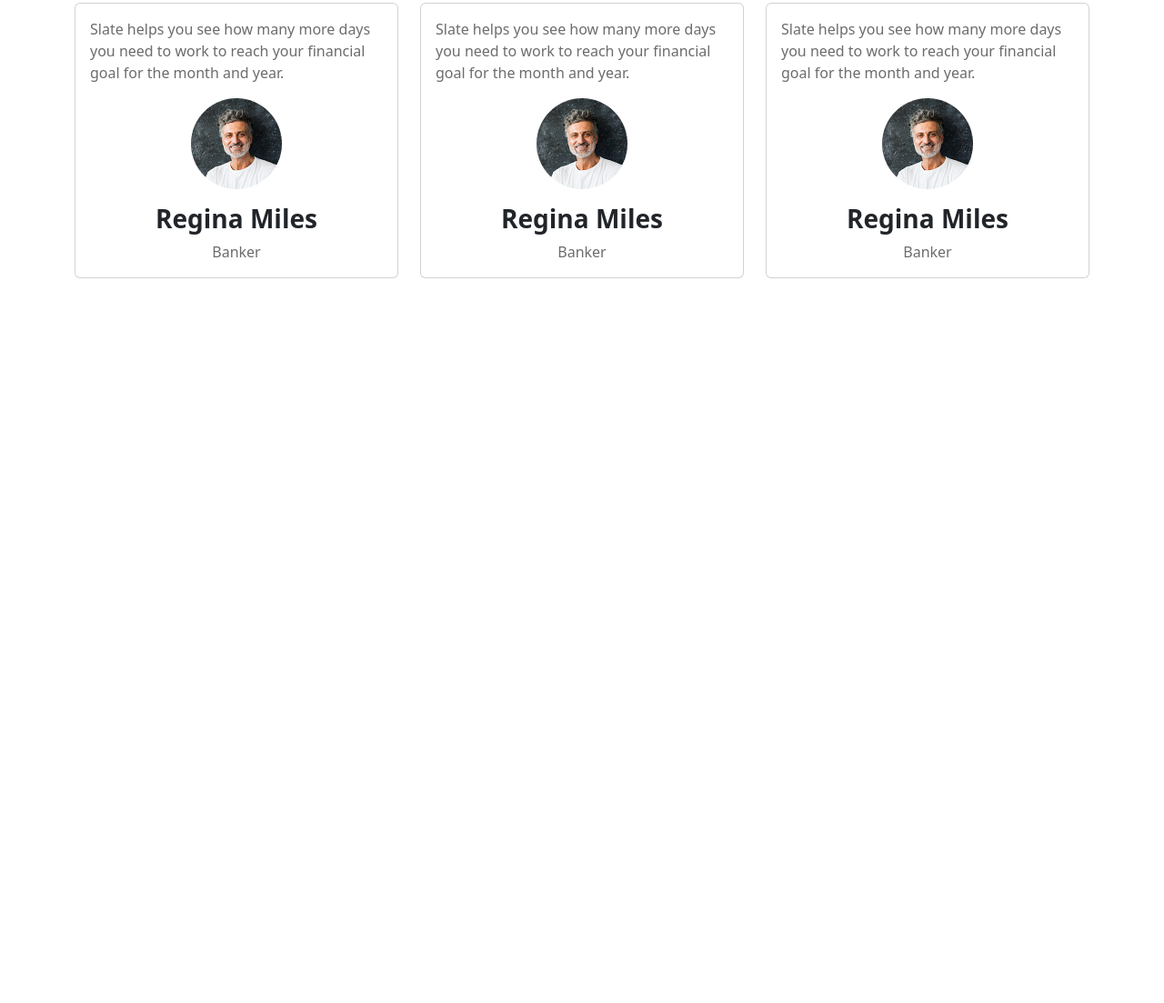
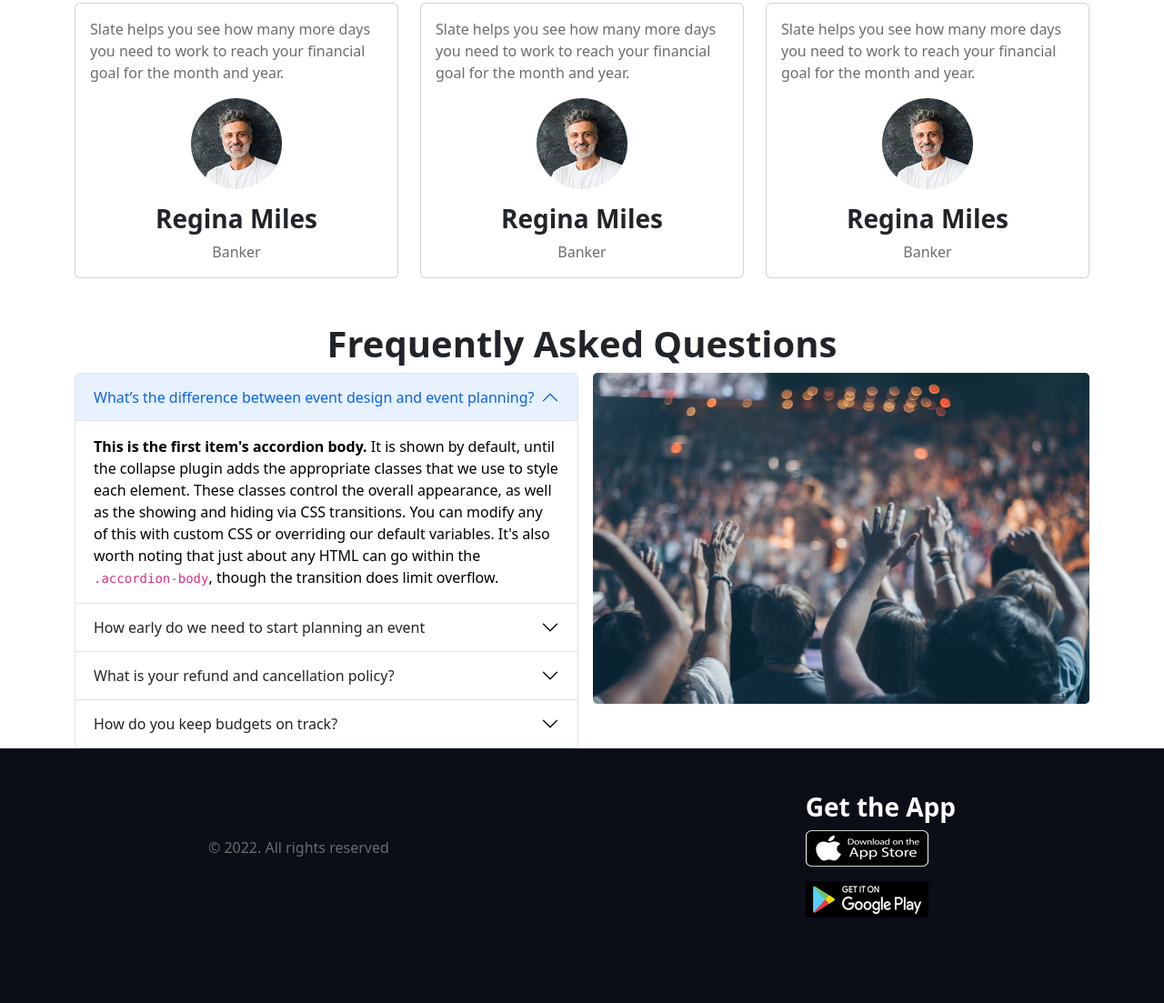
Before and after one commit to gitmazharrx1/M3Project, a plain HTML site: page index.html in a window 1280 px wide. Shown: the part 1675-2778 px from the top of the page at 91% size. Before the commit the page ends 1981 px from the top, so only its background shows below. Drawn offline with nearby package versions, Linux system fonts and the light colour scheme.

Commit message:
Almost Done

```diff
--- a/index.html
+++ b/index.html
@@ -257,8 +257,79 @@
                   </div>
             </div>
         </section>
+        <section>
+          <h1 class="fs-1 fw-bold text-center mt-5">
+            Frequently Asked Questions
+        </h1>
+        <div class="container d-flex">
+          <div>
+            <div class="accordion" id="accordionPanelsStayOpenExample">
+              <div class="accordion-item">
+                <h2 class="accordion-header" id="panelsStayOpen-headingOne">
+                  <button class="accordion-button" type="button" data-bs-toggle="collapse" data-bs-target="#panelsStayOpen-collapseOne" aria-expanded="true" aria-controls="panelsStayOpen-collapseOne">
+                    What’s the difference between event design and event planning?
+                  </button>
+                </h2>
+                <div id="panelsStayOpen-collapseOne" class="accordion-collapse collapse show" aria-labelledby="panelsStayOpen-headingOne">
+                  <div class="accordion-body">
+                    <strong>This is the first item's accordion body.</strong> It is shown by default, until the collapse plugin adds the appropriate classes that we use to style each element. These classes control the overall appearance, as well as the showing and hiding via CSS transitions. You can modify any of this with custom CSS or overriding our default variables. It's also worth noting that just about any HTML can go within the <code>.accordion-body</code>, though the transition does limit overflow.
+                  </div>
+                </div>
+              </div>
+              <div class="accordion-item">
+                <h2 class="accordion-header" id="panelsStayOpen-headingTwo">
+                  <button class="accordion-button collapsed" type="button" data-bs-toggle="collapse" data-bs-target="#panelsStayOpen-collapseTwo" aria-expanded="false" aria-controls="panelsStayOpen-collapseTwo">
+                    How early do we need to start planning an event
+                  </button>
+                </h2>
+                <div id="panelsStayOpen-collapseTwo" class="accordion-collapse collapse" aria-labelledby="panelsStayOpen-headingTwo">
+                  <div class="accordion-body">
+                    <strong>This is the second item's accordion body.</strong> It is hidden by default, until the collapse plugin adds the appropriate classes that we use to style each element. These classes control the overall appearance, as well as the showing and hiding via CSS transitions. You can modify any of this with custom CSS or overriding our default variables. It's also worth noting that just about any HTML can go within the <code>.accordion-body</code>, though the transition does limit overflow.
+                  </div>
+                </div>
+              </div>
+              <div class="accordion-item">
+                <h2 class="accordion-header" id="panelsStayOpen-headingThree">
+                  <button class="accordion-button collapsed" type="button" data-bs-toggle="collapse" data-bs-target="#panelsStayOpen-collapseThree" aria-expanded="false" aria-controls="panelsStayOpen-collapseThree">
+                    What is your refund and cancellation policy?
+                  </button>
+                </h2>
+                <div id="panelsStayOpen-collapseThree" class="accordion-collapse collapse" aria-labelledby="panelsStayOpen-headingThree">
+                  <div class="accordion-body">
+                    <strong>This is the third item's accordion body.</strong> It is hidden by default, until the collapse plugin adds the appropriate classes that we use to style each element. These classes control the overall appearance, as well as the showing and hiding via CSS transitions. You can modify any of this with custom CSS or overriding our default variables. It's also worth noting that just about any HTML can go within the <code>.accordion-body</code>, though the transition does limit overflow.
+                  </div>
+                </div>
+              </div>
+              <div class="accordion-item">
+                <h2 class="accordion-header" id="panelsStayOpen-headingThree">
+                  <button class="accordion-button collapsed" type="button" data-bs-toggle="collapse" data-bs-target="#panelsStayOpen-collapseThree" aria-expanded="false" aria-controls="panelsStayOpen-collapseThree">
+                    How do you keep budgets on track?
+                  </button>
+                </h2>
+                <div id="panelsStayOpen-collapseThree" class="accordion-collapse collapse" aria-labelledby="panelsStayOpen-headingThree">
+                  <div class="accordion-body">
+                    <strong>This is the third item's accordion body.</strong> It is hidden by default, until the collapse plugin adds the appropriate classes that we use to style each element. These classes control the overall appearance, as well as the showing and hiding via CSS transitions. You can modify any of this with custom CSS or overriding our default variables. It's also worth noting that just about any HTML can go within the <code>.accordion-body</code>, though the transition does limit overflow.
+                  </div>
+                </div>
+              </div>
+            </div>
+          </div>
+          <div class="ms-3"><img src="images/people.png" alt=""></div>
+        </div>
+        </section>
     </main>
-    <footer></footer>
+    <footer>
+      <section class="footer-sec">
+        <div class="d-flex justify-content-around align-items-center pt-5">
+          <div><p class="p-color">© 2022. All rights reserved</p></div>
+          <div>
+            <h2 class="fs-3 fw-bold text-white">Get the App</h2>
+            <img class="mb-3" src="images/apple-store.png" alt=""> <br>
+            <img src="images/Google play.png" alt="">
+          </div>
+        </div>
+      </section>
+    </footer>
     <!-- JavaScript Bundle with Popper -->
     <script src="https://cdn.jsdelivr.net/npm/bootstrap@5.2.0/dist/js/bootstrap.bundle.min.js" integrity="sha384-A3rJD856KowSb7dwlZdYEkO39Gagi7vIsF0jrRAoQmDKKtQBHUuLZ9AsSv4jD4Xa" crossorigin="anonymous"></script>
 </body>
--- a/style.css
+++ b/style.css
@@ -7,3 +7,7 @@
 .p-color{
     color: #6C6C6C;
 }
+.footer-sec{
+    height: 280px;
+    background: #0B0D17;
+}
```
Also changed, not shown: images/Google play.png (added), images/apple-store.png (added).
